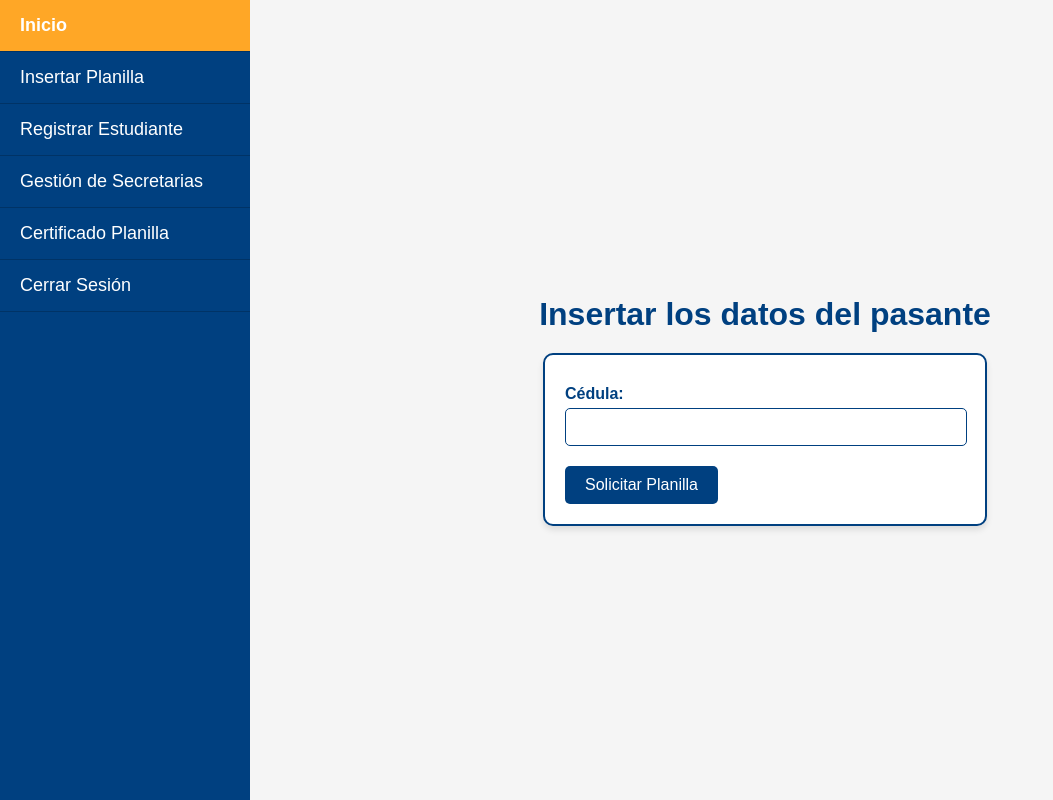
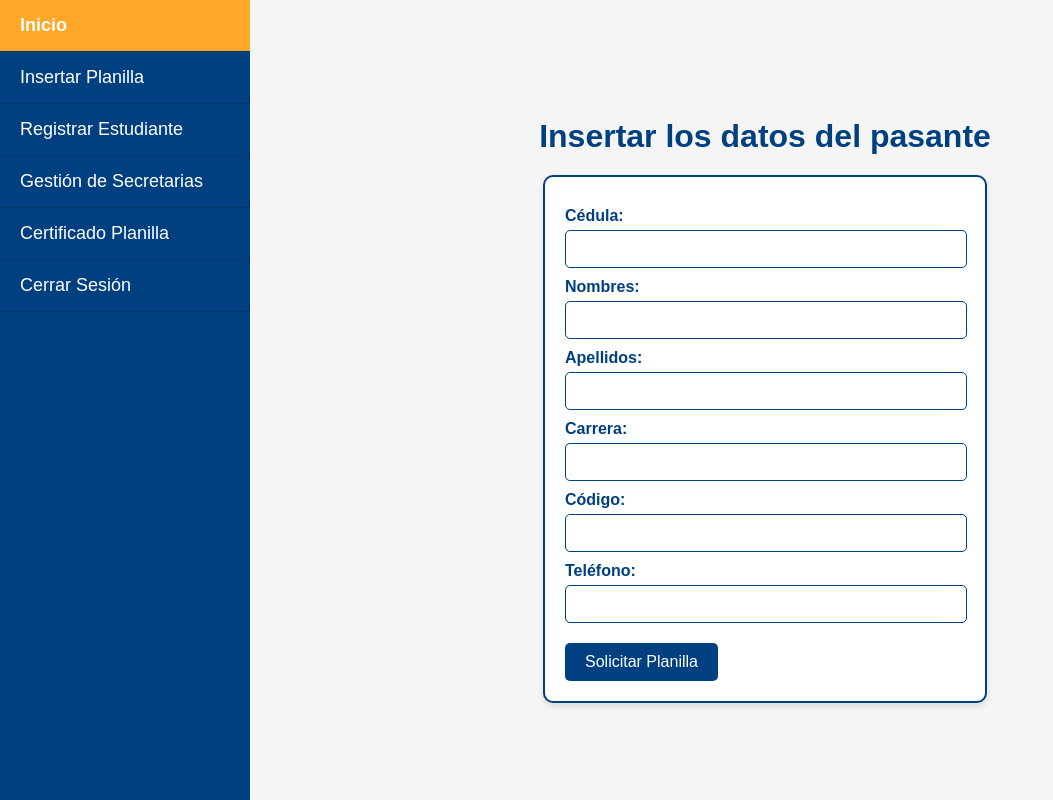
Before and after one commit to Jhoneyker18/Modulo-moya, a PHP site: page /archivos_pasantia1.php in a window 1280 px wide. Shown: the whole page, without its empty margins (0-1053 px from the left). Run offline with PHP 8.4, Linux system fonts and the light colour scheme.

Commit message:
modificacion del get user data.php

```diff
--- a/php/archivos_pasantia1.php
+++ b/php/archivos_pasantia1.php
@@ -1,8 +1,3 @@
-
-<?php
-include 'db.php';
-?>
-
 <!DOCTYPE html>
 <html lang="es">
 <head>
@@ -10,7 +5,6 @@ include 'db.php';
     <meta name="viewport" content="width=device-width, initial-scale=1.0">
     <title>Insertar Planilla</title>
     <link rel="stylesheet" href="css/style_certificado.css">
-
     <script>
         function fetchUserData() {
             const cedula = document.getElementById('cedula').value;
@@ -23,11 +17,15 @@ include 'db.php';
                             document.getElementById('nombre').value = data.nombres;
                             document.getElementById('apellido').value = data.apellidos;
                             document.getElementById('carrera').value = data.carrera;
+                            document.getElementById('codigo').value = data.codigo; // Llenar el campo código
+                            document.getElementById('telefono').value = data.telefono; // Llenar el campo teléfono
                         } else {
                             alert(data.message);
                             document.getElementById('nombre').value = '';
                             document.getElementById('apellido').value = '';
                             document.getElementById('carrera').value = '';
+                            document.getElementById('codigo').value = '';
+                            document.getElementById('telefono').value = '';
                         }
                     })
                     .catch(error => console.error('Error al obtener los datos:', error));
@@ -49,23 +47,26 @@ include 'db.php';
     <!-- Contenido principal -->
     <div class="main-content">
         <h1>Insertar los datos del pasante</h1>
-        <form method="POST" action="archivos_pasantia1.php" target="_blank">
+        <form method="POST" action="archivos_pasantia_solicitud.php" target="_blank">
             <label for="cedula">Cédula:</label>
             <input type="text" id="cedula" name="cedula" onblur="fetchUserData()" required>
+
+            <label for="nombre">Nombres:</label>
+            <input type="text" id="nombre" name="nombre" required>
+
+            <label for="apellido">Apellidos:</label>
+            <input type="text" id="apellido" name="apellido" required>
+
+            <label for="carrera">Carrera:</label>
+            <input type="text" id="carrera" name="carrera" required>
+
+            <label for="codigo">Código:</label>
+            <input type="text" id="codigo" name="codigo" required>
+
+            <label for="telefono">Teléfono:</label>
+            <input type="text" id="telefono" name="telefono" required>
+
             <button type="submit">Solicitar Planilla</button>
-
-            <?php
-            if ($_SERVER['REQUEST_METHOD'] == 'POST') {
-                $cedula = $_POST['cedula'];
-                echo "<embed src='pdf.php?cedula=$cedula' type='application/pdf' width='110%' height='600px'>";;
-
-
-} else {
-
-}
-?>
-
-
         </form>
     </div>
 </body>
```
Also changed, not shown: php/get_user_data.php (+8 -6 lines).
